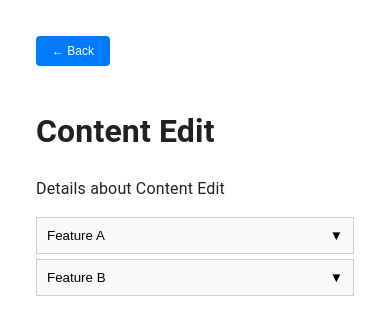
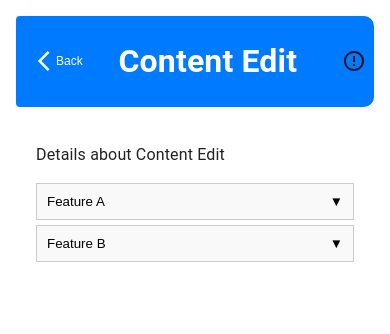
Before and after one commit to Dakshparva/StrideProjectNew, a React (Create React App) app: page /project/1 in a window 390 px wide. Shown: the top 334 px of the page. Built offline with nearby package versions, Linux system fonts and the light colour scheme.

Commit message:
changed done on mobile view

```diff
--- a/src/pages/ProjectsPage.jsx
+++ b/src/pages/ProjectsPage.jsx
@@ -3,6 +3,8 @@ import { useNavigate, useParams } from "react-router-dom";
 import Accordion from "../components/Accordian";
 import "./styles.css";
 import ProjectsMobileData from "../constants/ProjectsMobileData";
+import ArrowBackIosOutlinedIcon from '@mui/icons-material/ArrowBackIosOutlined';
+import ErrorOutlineOutlinedIcon from '@mui/icons-material/ErrorOutlineOutlined';
 
 function ProjectPage() {
   const { id } = useParams();
@@ -12,14 +14,20 @@ function ProjectPage() {
   if (!project) return <h1>Project Not Found</h1>;
 
   return (
+    <>
+    <div style={{width:"100%",backgroundColor:"#007bff",display:"flex",justifyContent:"space-between",borderRadius:"10px"}}>
+     <button className="back-button" onClick={() => navigate(-1)}>
+        <ArrowBackIosOutlinedIcon/> Back
+      </button>
+      <h1 style={{marginRight:"25px",color:"white"}}>{project?.name}</h1>
+      <span style={{display:"flex",justifyContent:"center",alignItems:"center",marginRight:"8px"}}><ErrorOutlineOutlinedIcon /></span>
+
+      </div>
     <div style={{ padding: "20px" }}>
-      <button className="back-button" onClick={() => navigate(-1)}>
-        ← Back
-      </button>
-      <h1>{project?.name}</h1>
       <p>{project?.description}</p>
       <Accordion items={project?.items} />
     </div>
+    </>
   );
 }
 
--- a/src/pages/styles.css
+++ b/src/pages/styles.css
@@ -28,10 +28,10 @@ body {
 
 
   .back-button {
-    display: inline-block;
-    margin-bottom: 20px;
-    padding: 10px 20px;
-    font-size: 14px;
+    display: flex;
+    justify-content: center;
+    align-items: center;
+    font-size: 18px;
     color: white;
     background-color: #007bff;
     border: none;
```
